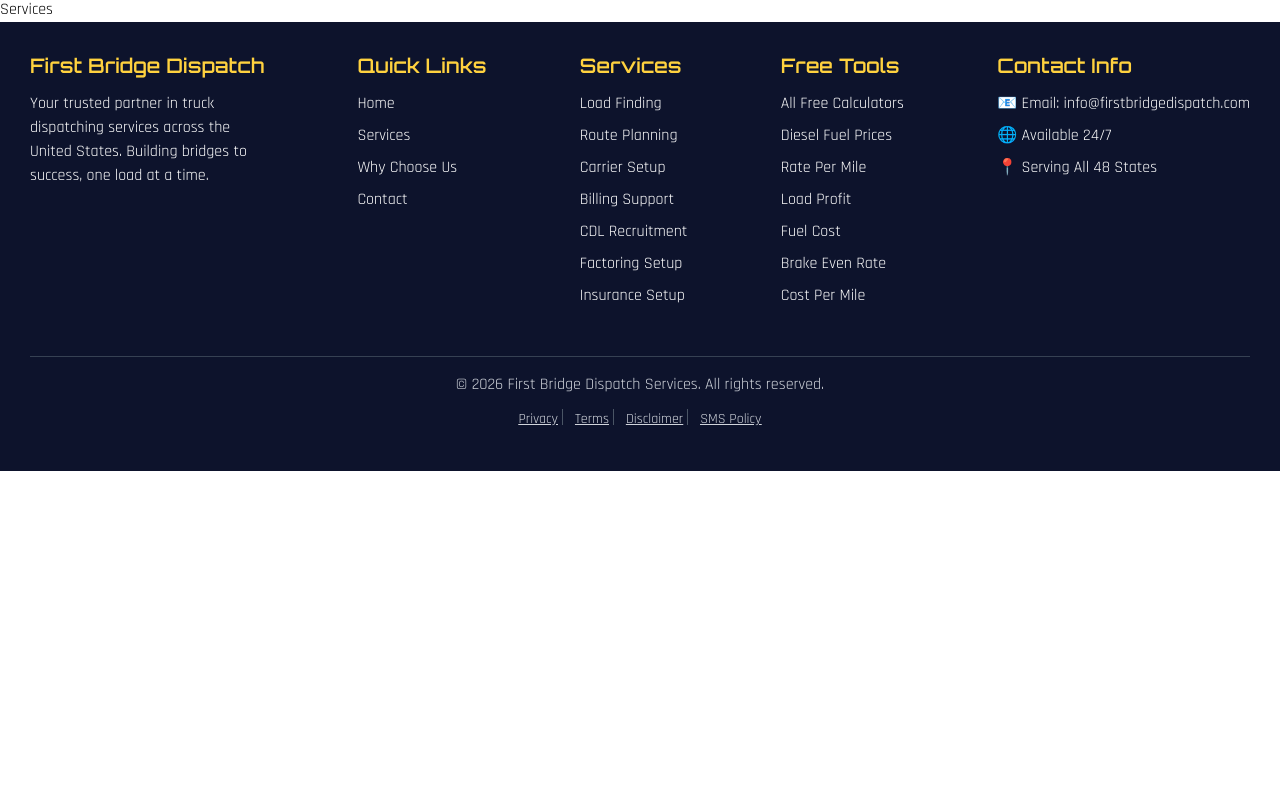
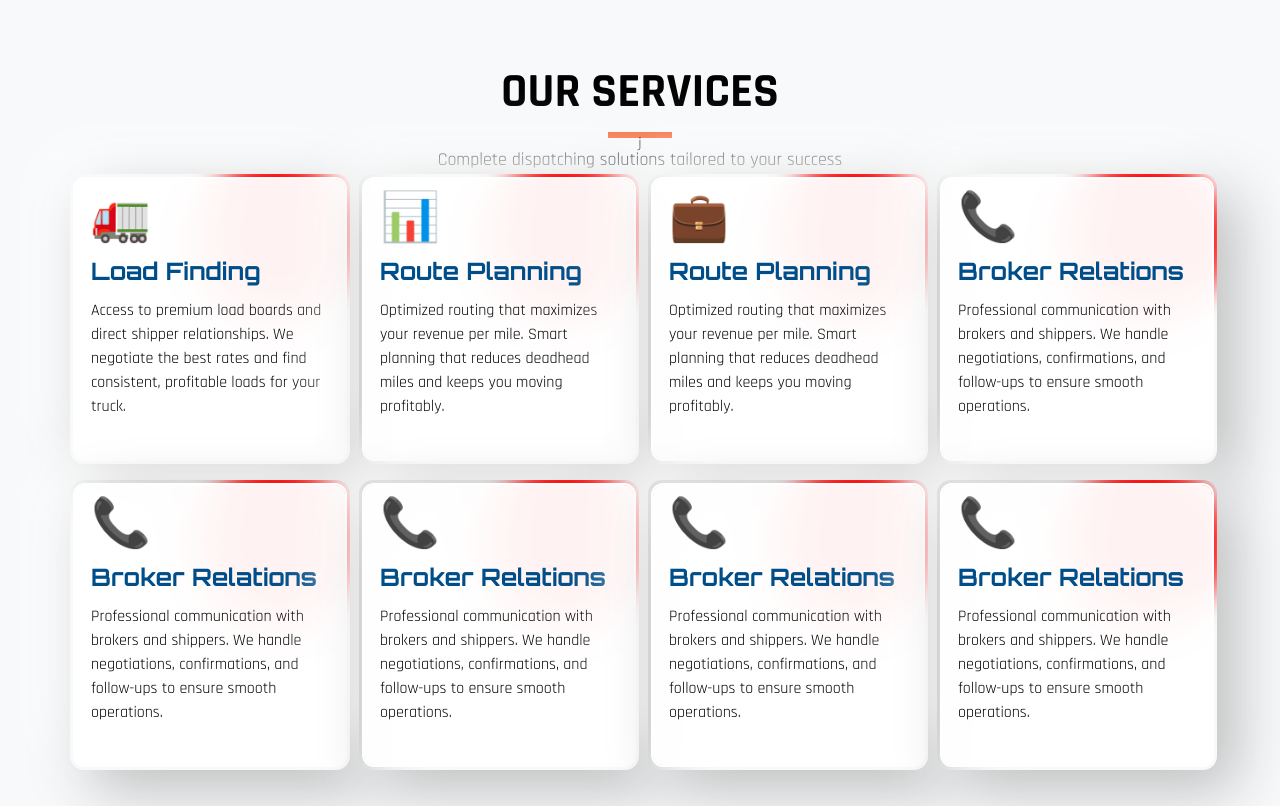
Before and after one commit to Fassam-Khan/firstbridgeus, a Next.js app: page / in a window 1280 px wide. Shown: the part 654-1460 px from the top of the page. Before the commit the page ends 1125 px from the top, so only its background shows below. Built offline with nearby package versions, Linux system fonts and the light colour scheme.

Commit message:
changes in grid

```diff
--- a/app/globals.css
+++ b/app/globals.css
@@ -36,3 +36,73 @@
   font-family: "Rajdhani", sans-serif;
 
 }
+/* From Uiverse.io by dylanharriscameron */
+
+
+
+/* From Uiverse.io by dylanharriscameron */
+.card {
+  position: relative;
+  width: 280px;
+  height: 290px;
+  border-radius: 14px;
+  z-index: 1111;
+  overflow: hidden;
+  display: flex;
+  flex-direction: column;
+  align-items: center;
+  justify-content: center;
+  box-shadow: 20px 20px 60px #bebebe, -20px -20px 60px #ffffff;
+  ;
+
+}
+
+.bg {
+  position: absolute;
+  top: 5px;
+  left: 5px;
+  width: 270px;
+  height: 280px;
+  z-index: 2;
+  background: rgba(255, 255, 255, .95);
+  backdrop-filter: blur(24px);
+  border-radius: 10px;
+  overflow: hidden;
+  outline: 2px solid white;
+}
+
+.blob {
+  position: absolute;
+  z-index: 1;
+  top: 50%;
+  left: 50%;
+  width: 160px;
+  height: 160px;
+  border-radius: 50%;
+  background-color: #ff0000;
+  opacity: 1;
+  filter: blur(12px);
+  animation: blob-bounce 5s infinite ease;
+}
+
+@keyframes blob-bounce {
+  0% {
+    transform: translate(-100%, -100%) translate3d(0, 0, 0);
+  }
+
+  25% {
+    transform: translate(-100%, -100%) translate3d(100%, 0, 0);
+  }
+
+  50% {
+    transform: translate(-100%, -100%) translate3d(100%, 100%, 0);
+  }
+
+  75% {
+    transform: translate(-100%, -100%) translate3d(0, 100%, 0);
+  }
+
+  100% {
+    transform: translate(-100%, -100%) translate3d(0, 0, 0);
+  }
+}
--- a/component/Header.jsx
+++ b/component/Header.jsx
@@ -17,7 +17,7 @@
                 <div className='hidden md:block'>
                     <ul className='flex text-white  gap-10 text-lg font-semibold '>
                         <Link href={'/'}><li className='hover:text-[var(--primary-color)] transition-all'>HOME</li></Link>
-                        <Link href={'/'}><li className='hover:text-[var(--primary-color)] transition-all'>SERVICES</li></Link>
+                        <Link href={'#services'}><li className='hover:text-[var(--primary-color)] transition-all'>SERVICES</li></Link>
                         <Link href={'/'}><li className='hover:text-[var(--primary-color)] transition-all'>WHY US</li></Link>
                         <Link href={'/'}><li className='hover:text-[var(--primary-color)] transition-all'>FREE TOOLS</li></Link>
                         <Link href={'/'}><li className='hover:text-[var(--primary-color)] transition-all'>RESOURCES</li></Link>
--- a/component/Services.jsx
+++ b/component/Services.jsx
@@ -1,12 +1,193 @@
 import React from 'react'
 
 const Services = () => {
-  return (
-    <div>
-        <h1>Services</h1>
+    return (
+        <div className='!p-10 bg-[#f7f9fb]'>
+            <div className="wrapper">
+                {/* Heading  */}
+                <div className='text-center' id='services'>
+                    <div className='flex flex-col justify-center items-center gap-4'>
+                        <h1 className='text-5xl font-extrabold '>OUR SERVICES</h1>
+                        <div className="line h-1.5 w-16 bg-[var(--primary-color)]">j</div>
 
-    </div>
-  )
+                    </div>
+                    <div className='!mt-2 text-lg'>
+                        <p>Complete dispatching solutions tailored to your success</p>
+                    </div>
+
+                </div>
+
+                {/* Services Card  */}
+
+                <div className='grid md:grid-cols-4 grid-cols-2 gap-4'>
+                    {/* Service Card  */}
+
+                    {/* <!-- From Uiverse.io by dylanharriscameron -->  */}
+                    <div className="card  hover:scale-105 transition-all">
+                        <div className="bg !p-4 flex flex-col gap-3 ">
+                            <p className='text-5xl'>🚛</p>
+                            <h4 className='font-[Orbitron] text-2xl font-bold text-[#004e89]'>Load Finding</h4>
+                            <div>
+                                <p>
+                                    Access to premium load boards and direct shipper relationships. We negotiate the best rates and find consistent, profitable loads for your truck.
+                                </p>
+                            </div>
+
+
+                        </div>
+
+
+                        <div className="blob"></div>
+                    </div>
+                    {/* Box  */}
+                    <div className="card  hover:scale-105 transition-all">
+                        <div className="bg !p-4 flex flex-col gap-3 ">
+                            <p className='text-5xl'>📊</p>
+                            <h4 className='font-[Orbitron] text-2xl font-bold text-[#004e89]'>Route Planning</h4>
+                            <div>
+                                <p>
+                                Optimized routing that maximizes your revenue per mile. Smart planning that reduces deadhead miles and keeps you moving profitably.
+
+
+                                </p>
+                            </div>
+
+
+                        </div>
+
+
+                        <div className="blob"></div>
+                    </div>
+                    {/* Box  */}
+                    <div className="card  hover:scale-105 transition-all">
+                        <div className="bg !p-4 flex flex-col gap-3 ">
+                            <p className='text-5xl'>💼</p>
+                            <h4 className='font-[Orbitron] text-2xl font-bold text-[#004e89]'>Route Planning</h4>
+                            <div>
+                                <p>
+                                Optimized routing that maximizes your revenue per mile. Smart planning that reduces deadhead miles and keeps you moving profitably.
+
+
+                                </p>
+                            </div>
+
+
+                        </div>
+
+
+                        <div className="blob"></div>
+                    </div>
+                    {/* box  */}
+                    <div className="card  hover:scale-105 transition-all">
+                        <div className="bg !p-4 flex flex-col gap-3 ">
+                            <p className='text-5xl'>📞</p>
+                            <h4 className='font-[Orbitron] text-2xl font-bold text-[#004e89]'>Broker Relations</h4>
+                            <div>
+                                <p>
+                                Professional communication with brokers and shippers. We handle negotiations, confirmations, and follow-ups to ensure smooth operations.
+
+
+
+                                </p>
+                            </div>
+
+
+                        </div>
+
+
+                        <div className="blob"></div>
+                    </div>
+                      {/* box  */}
+                      <div className="card  hover:scale-105 transition-all">
+                        <div className="bg !p-4 flex flex-col gap-3 ">
+                            <p className='text-5xl'>📞</p>
+                            <h4 className='font-[Orbitron] text-2xl font-bold text-[#004e89]'>Broker Relations</h4>
+                            <div>
+                                <p>
+                                Professional communication with brokers and shippers. We handle negotiations, confirmations, and follow-ups to ensure smooth operations.
+
+
+
+                                </p>
+                            </div>
+
+
+                        </div>
+
+
+                        <div className="blob"></div>
+                    </div>
+                      {/* box  */}
+                      <div className="card  hover:scale-105 transition-all">
+                        <div className="bg !p-4 flex flex-col gap-3 ">
+                            <p className='text-5xl'>📞</p>
+                            <h4 className='font-[Orbitron] text-2xl font-bold text-[#004e89]'>Broker Relations</h4>
+                            <div>
+                                <p>
+                                Professional communication with brokers and shippers. We handle negotiations, confirmations, and follow-ups to ensure smooth operations.
+
+
+
+                                </p>
+                            </div>
+
+
+                        </div>
+
+
+                        <div className="blob"></div>
+                    </div>
+                      {/* box  */}
+                      <div className="card  hover:scale-105 transition-all">
+                        <div className="bg !p-4 flex flex-col gap-3 ">
+                            <p className='text-5xl'>📞</p>
+                            <h4 className='font-[Orbitron] text-2xl font-bold text-[#004e89]'>Broker Relations</h4>
+                            <div>
+                                <p>
+                                Professional communication with brokers and shippers. We handle negotiations, confirmations, and follow-ups to ensure smooth operations.
+
+
+
+                                </p>
+                            </div>
+
+
+                        </div>
+
+
+                        <div className="blob"></div>
+                    </div>
+                      {/* box  */}
+                      <div className="card  hover:scale-105 transition-all">
+                        <div className="bg !p-4 flex flex-col gap-3 ">
+                            <p className='text-5xl'>📞</p>
+                            <h4 className='font-[Orbitron] text-2xl font-bold text-[#004e89]'>Broker Relations</h4>
+                            <div>
+                                <p>
+                                Professional communication with brokers and shippers. We handle negotiations, confirmations, and follow-ups to ensure smooth operations.
+
+
+
+                                </p>
+                            </div>
+
+
+                        </div>
+
+
+                        <div className="blob"></div>
+                    </div>
+
+
+
+
+                </div>
+            </div>
+
+
+
+        </div>
+    )
 }
 
 export default Services
```
